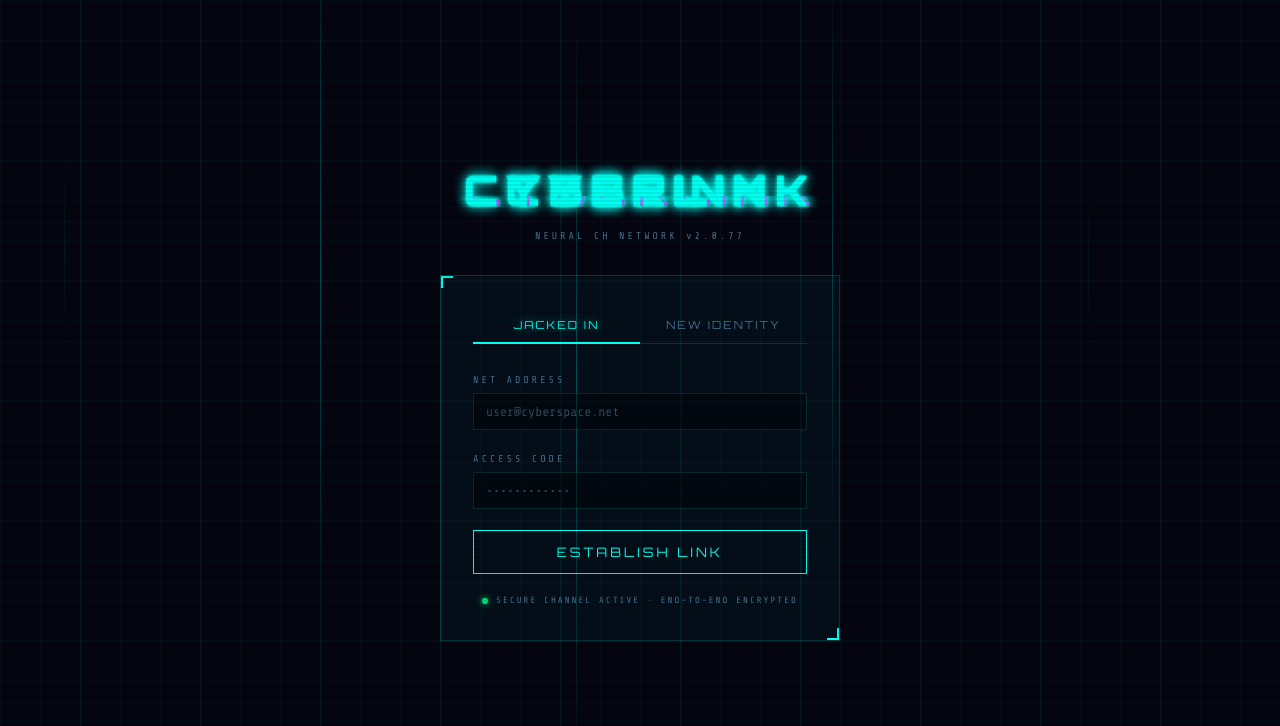
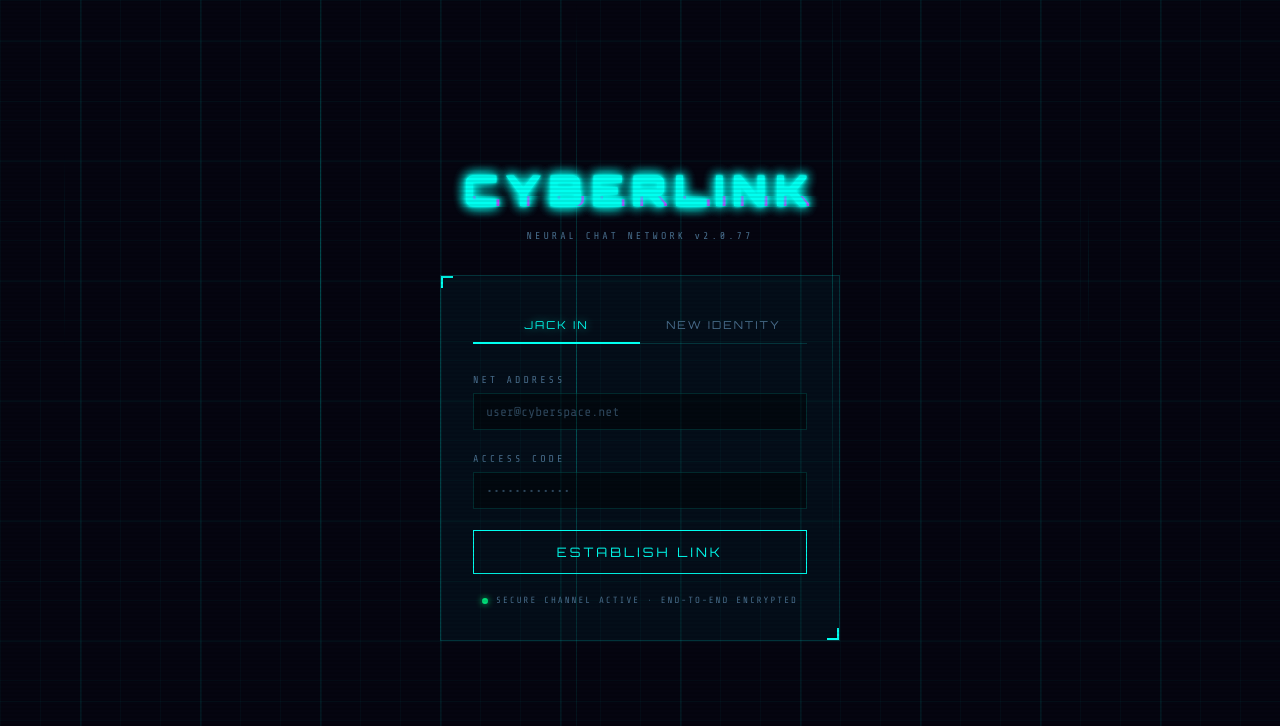
Before and after one commit to chef-roger/cyber-linked, a React (Vite) app in the folder frontend/: page /auth in a window 1280 px wide. Shown: the top 726 px of the page. Built offline with nearby package versions, Linux system fonts and the light colour scheme; no server answers.

Commit message:
Fix logo text and update button label

```diff
--- a/frontend/src/pages/AuthPage.jsx
+++ b/frontend/src/pages/AuthPage.jsx
@@ -37,14 +37,14 @@ export default function AuthPage() {
 
       <div className="auth-container animate-in">
         <div className="auth-logo">
-          <div className="logo-glitch" data-text="CYBERLINK">CYBEINK</div>
-          <div className="logo-sub">NEURAL CH NETWORK v2.0.77</div>
+          <div className="logo-glitch" data-text="CYBERLINK">CYBERLINK</div>
+          <div className="logo-sub">NEURAL CHAT NETWORK v2.0.77</div>
         </div>
 
         <div className="auth-panel hud-corner">
           <div className="auth-tabs">
             <button className={`tab ${mode === 'login' ? 'active' : ''}`} onClick={() => setMode('login')}>
-              JACKED IN
+              JACK IN
             </button>
             <button className={`tab ${mode === 'register' ? 'active' : ''}`} onClick={() => setMode('register')}>
               NEW IDENTITY
```
